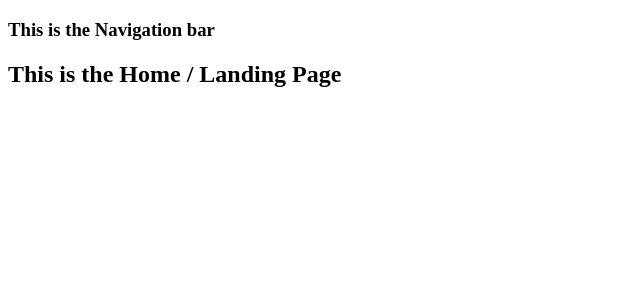
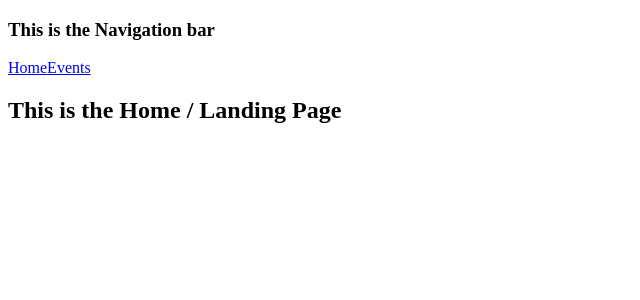
Before and after one commit to DaPhantom131/event-booking-app, a React (Vite) app: page / in a window 1280 px wide. Shown: the top 300 px of the page, without its empty margins (0-640 px from the left). Built offline with nearby package versions, Linux system fonts and the light colour scheme.

Commit message:
i am implementing the routing

```diff
--- a/src/App.jsx
+++ b/src/App.jsx
@@ -2,6 +2,7 @@ import React from "react";
 import { BrowserRouter,Routes,Route } from "react-router-dom";
 import Home from "./Components/Routes/Home";
 import Navbar from "./Components/Navbar";
+import Events from "./Components/Routes/Events";
 
 function App() {
 
@@ -14,6 +15,8 @@ function App() {
 
         <Routes>
           <Route path="/" element={<Home/>}/>
+
+          <Route path="/events" element={<Events/>}/>
         </Routes>
 
 
--- a/src/Components/Navbar.jsx
+++ b/src/Components/Navbar.jsx
@@ -1,9 +1,15 @@
 import React from "react";
+import { Link } from "react-router-dom";
 
 const Navbar = () =>{
 return(
     <React.Fragment>
         <h3>This is the Navigation bar</h3>
+
+     <Link to={"/"}>Home</Link>
+
+     <Link to={"/events"}>Events</Link>
+
     </React.Fragment>
 )
 
```
Also changed, not shown: src/Components/EventCard.jsx (added).
